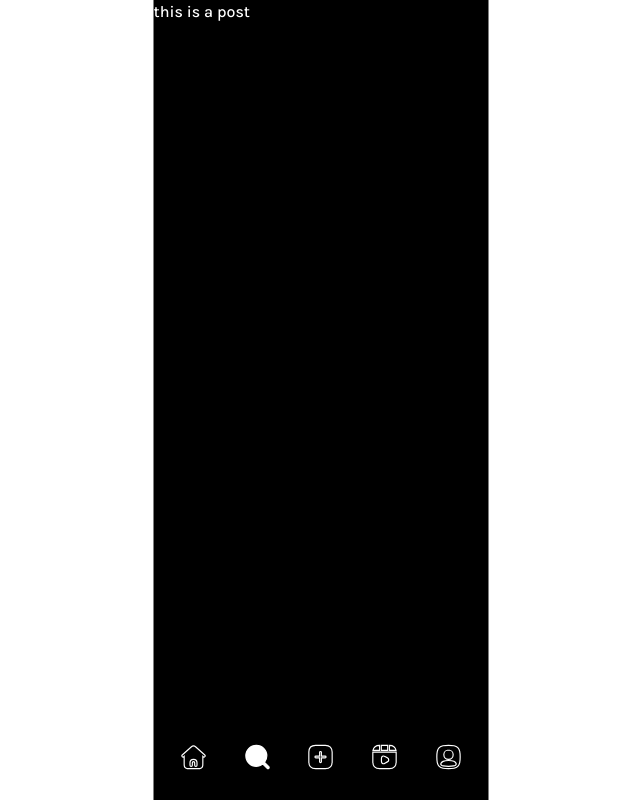
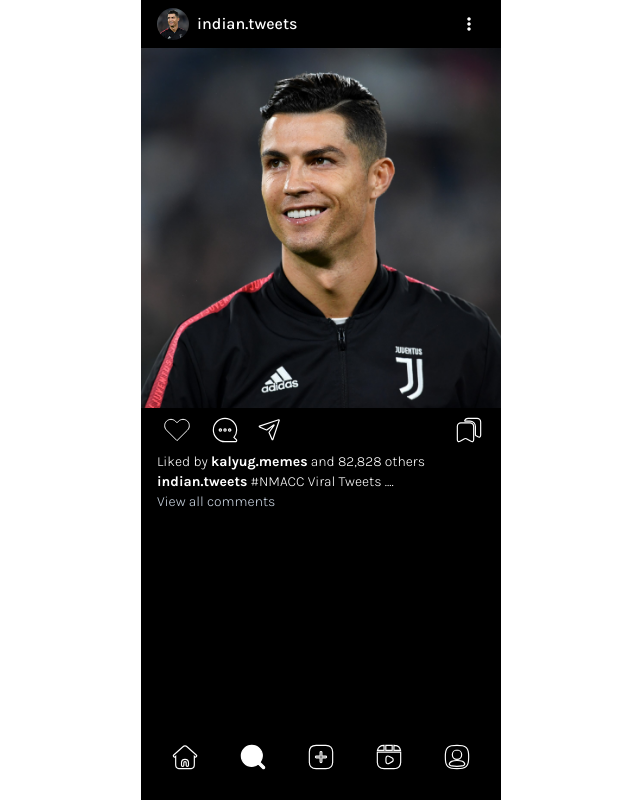
Before and after one commit to BipinKoirala7/Instagram, a React (Vite) app: page /search/1 in a window 1280 px wide. Shown: the whole page, without its empty margins (319-959 px from the left). Built offline with nearby package versions, Linux system fonts and the light colour scheme.

Commit message:
info passed through the state of the navlink in the search page

```diff
--- a/src/App.jsx
+++ b/src/App.jsx
@@ -13,7 +13,7 @@ import SearchedPost from './Components/Pages/search/searched-post'
 function App() {
 
   return (
-    <div className="w-[335px] bg-black text-white fixed top-[50%] left-[50%] translate-x-[-50%] translate-y-[-50%] grid grid-cols-1 grid-rows-app-grid h-screen max-h-screen">
+    <div className="w-[360px] bg-black text-white fixed top-[50%] left-[50%] translate-x-[-50%] translate-y-[-50%] grid grid-cols-1 grid-rows-app-grid h-screen max-h-screen">
       <div className="h-[100%] overflow-y-auto hide-scrollbar">
         <Routes>
           <Route
--- a/src/Components/Pages/search/searched-post.jsx
+++ b/src/Components/Pages/search/searched-post.jsx
@@ -1,10 +1,18 @@
-import React, { useState } from "react";
-import { useParams,useLocation ,useSearchParams} from "react-router-dom";
+import React, { useState,useEffect } from "react";
+import { useParams,useLocation} from "react-router-dom";
+
+import fetchAPI from "../../utils/fectch-api";
+import PostLayout from '../../utils/post-layout'
 
 function SearchedPosts() {
-    console.log(useParams(),useLocation(),useSearchParams())
+    console.log(useLocation())
+    const postId = useParams()
+    const [PostInfo ,setPostInfo] = useState({})
+
     return (
-        <div>this is a post </div>
+        <>
+            <PostLayout obj={PostInfo} />
+        </>
     )
 }
 
--- a/src/Components/utils/searchel.jsx
+++ b/src/Components/utils/searchel.jsx
@@ -4,7 +4,7 @@ import { NavLink } from "react-router-dom";
 function element(props) {
     const[hovered,setHovered] = useState(false)
     return (
-      <NavLink to={`/search/${props.obj.post_shortcode}`}>
+      <NavLink to={`/search/${props.obj.post_shortcode}`} state={props}>
         <div
           onMouseEnter={() => setHovered(true)}
           onMouseLeave={() => setHovered(false)}
```
